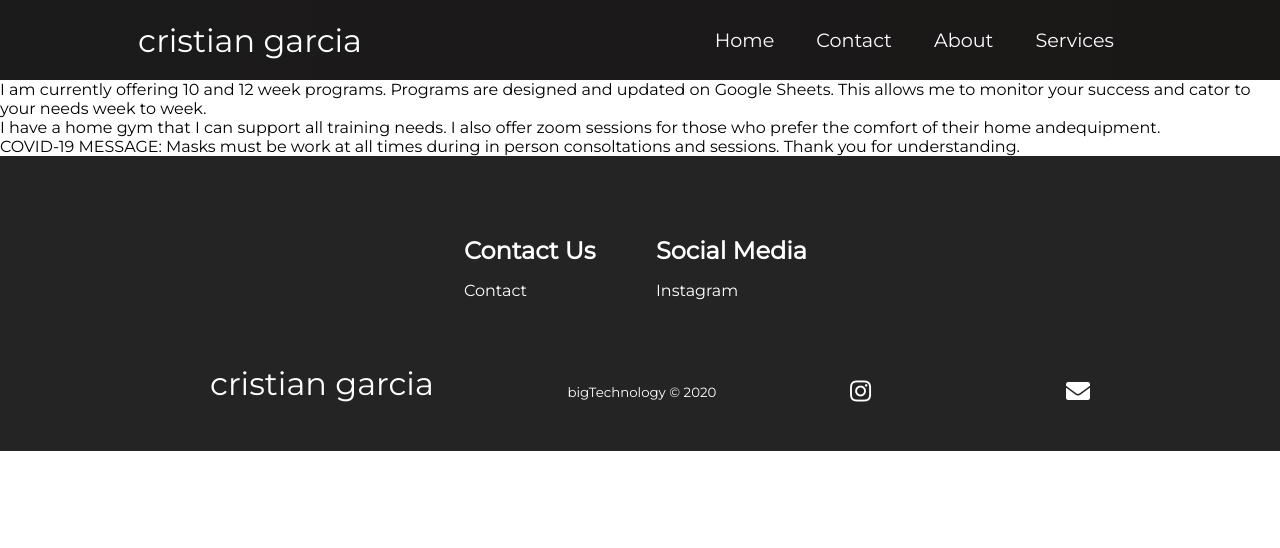
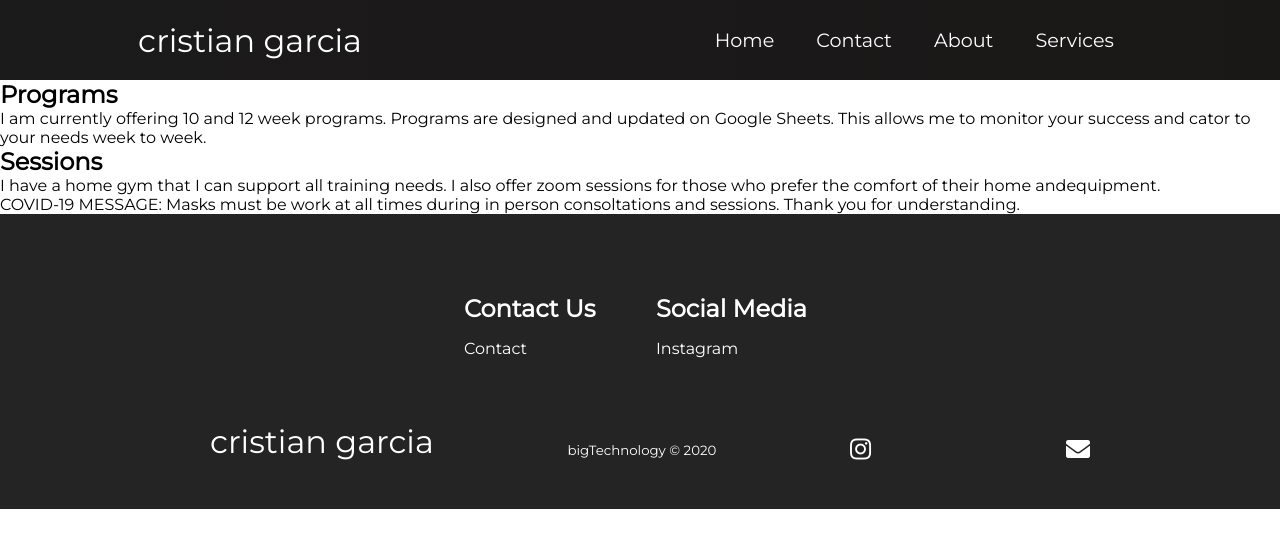
Before and after one commit to B-Griffinn/cristian-garcia-official, a React (Create React App) app: page /services in a window 1280 px wide. Shown: the top 548 px of the page. Built offline with nearby package versions, Linux system fonts and the light colour scheme.

Commit message:
Services done

```diff
--- a/src/componnets/servicesPage/Services.js
+++ b/src/componnets/servicesPage/Services.js
@@ -7,6 +7,7 @@ function Services() {
             <div className="services-content">
 
                 <div className="programs">
+                    <h2>Programs</h2>
                     <p>
                         I am currently offering 10 and 12 week programs.
                         Programs are designed and updated on Google Sheets. This allows me to monitor your success and cator to your needs week to week.
@@ -14,6 +15,7 @@ function Services() {
                 </div>
 
                 <div className="programs">
+                <h2>Sessions</h2>
                     <p>
                         I have a home gym that I can support all training needs.
                         I also offer zoom sessions for those who prefer the comfort of their home andequipment.
```
